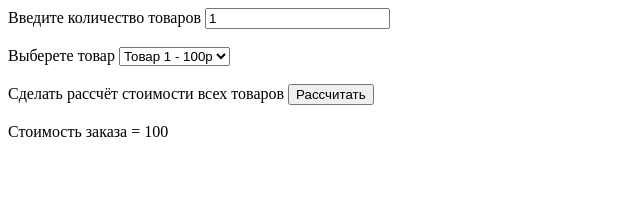
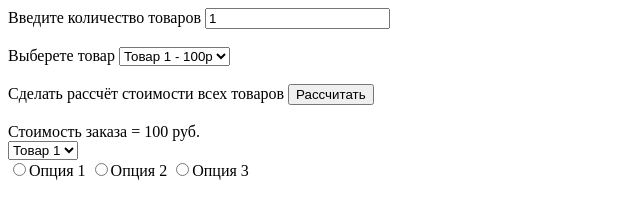
Before and after one commit to Artemal25/artemal25.github.io, a plain HTML site: page index.html in a window 1280 px wide. Both pictures are taken after a click on the button "Рассчитать". Shown: the whole page, without its empty margins (0-640 px from the left). Drawn offline with Linux system fonts and the light colour scheme.

Commit message:
Update index.html

```diff
--- a/index.html
+++ b/index.html
@@ -8,15 +8,13 @@
 <body>
     <div>
         <label>Введите количество товаров</label>
-        <input type="number" class="input-form" id="quantity" value="1" main="1">
+        <input type="number" class="input-form" id="quantity" value="1" min="1">
         <br><br>
         <label>Выберете товар</label>
         <select class="custom-select" id="prod">
             <option value="1">Товар 1 - 100р</option>
             <option value="2">Товар 2 - 200р</option>
             <option value="3">Товар 3 - 300р</option>
-            <option value="4">Товар 4 - 400р</option>
-            <option value="5">Товар 5 - 500р</option>
         </select>
         <br><br>
         <label>Сделать рассчёт стоимости всех товаров</label>
@@ -25,14 +23,44 @@
         <div id="result"></div>
     </div>
 
+    <form>
+        <select name="prodType" class="prodType">
+            <option value="1">Товар 1</option>
+            <option value="2">Товар 2</option>
+            <option value="3">Товар 3</option>
+        </select>
+
+        <div id="radios" class="radios">
+            <label><input type="radio" name="prodOptions" value="option1">Опция 1</label>
+            <label><input type="radio" name="prodOptions" value="option2">Опция 2</label>
+            <label><input type="radio" name="prodOptions" value="option3">Опция 3</label>
+        </div>
+        <div id="checkboxes" class="checkboxes" style="display: none;">
+            <label><input type="checkbox" name="r1">Свойство 1</label>
+            <label><input type="checkbox" name="r2">Свойство 2</label>
+        </div>
+    </form>
+
     <script>
+        const config = {
+            prodTypes: [100, 200, 150],
+            prodOptions: {
+                option2: 10,
+                option3: 5
+            },
+            prodProperties: {
+                prod1: 1,
+                prod2: 2
+            }
+        };
+
         const quantityInput = document.getElementById('quantity');
         const prodSelect = document.getElementById('prod');
         const priceButton = document.getElementById('priceBtn');
         const resDiv = document.getElementById('result');
 
         function onClick() {
-            const quantity = quantityInput.value;
+            const quantity = parseInt(quantityInput.value);
             const listProd = prodSelect.value;
             let price = 0;
 
@@ -46,27 +74,63 @@
                 case '3':
                     price = 300;
                     break;
-                case '4':
-                    price = 400
-                    break;
-                case '5':
-                    price = 500;
-                    break;
             }
 
-            if (quantity <= 0) resDiv.textContent = 'Error: !>0';
-            else {
+            if (quantity <= 0 || isNaN(quantity)) {
+                resDiv.textContent = 'Error: количество должно быть больше 0';
+                resDiv.style.color = 'red';
+            } else {
                 const rez = quantity * price;
-                resDiv.textContent = "Стоимость заказа = " + rez;
-                console.log("Цена: " + price + "\n" + "Количество - " + prodSelect.value + "\n" +
+                resDiv.textContent = "Стоимость заказа = " + rez + " руб.";
+                resDiv.style.color = 'black';
+                console.log("Цена: " + price + "\n" + "Количество: " + quantity + "\n" +
                     "Стоимость = " + rez);
             }
         }
-        window.addEventListener('DOMContentLoaded', function (even){
+
+        window.addEventListener('DOMContentLoaded', function (event) {
             console.log("DOM fully loaded and parsed");
             priceButton.addEventListener('click', onClick);
-        })
+        });
+    </script>
 
+    <script>
+        window.addEventListener('DOMContentLoaded', function (event) {
+            const select = document.querySelector('select.prodType');
+            const radiosDiv = document.getElementById('radios');
+            const checkboxesDiv = document.getElementById('checkboxes');
+
+            function updateVisibility() {
+                if (select.value === '3') {
+                    // Для товара 3: скрыть радио, показать чекбоксы
+                    radiosDiv.style.display = 'none';
+                    checkboxesDiv.style.display = 'block';
+                } else {
+                    // Для товаров 1 и 2: показать радио, скрыть чекбоксы
+                    radiosDiv.style.display = 'block';
+                    checkboxesDiv.style.display = 'none';
+                }
+            }
+
+            updateVisibility();
+
+            select.addEventListener('change', updateVisibility);
+
+            const radioButtons = document.querySelectorAll('#radios input[type="radio"]');
+            radioButtons.forEach(function(radio) {
+                radio.addEventListener('change', function(event) {
+                    console.log('Выбрана радио кнопка:', event.target.value);
+                });
+            });
+
+            const checkboxes = document.querySelectorAll('#checkboxes input[type="checkbox"]');
+            checkboxes.forEach(function(checkbox) {
+                checkbox.addEventListener('change', function(event) {
+                    console.log('Чекбокс:', event.target.name, 'состояние:', event.target.checked);
+                });
+            });
+        });
     </script>
+
 </body>
 </html>
```
